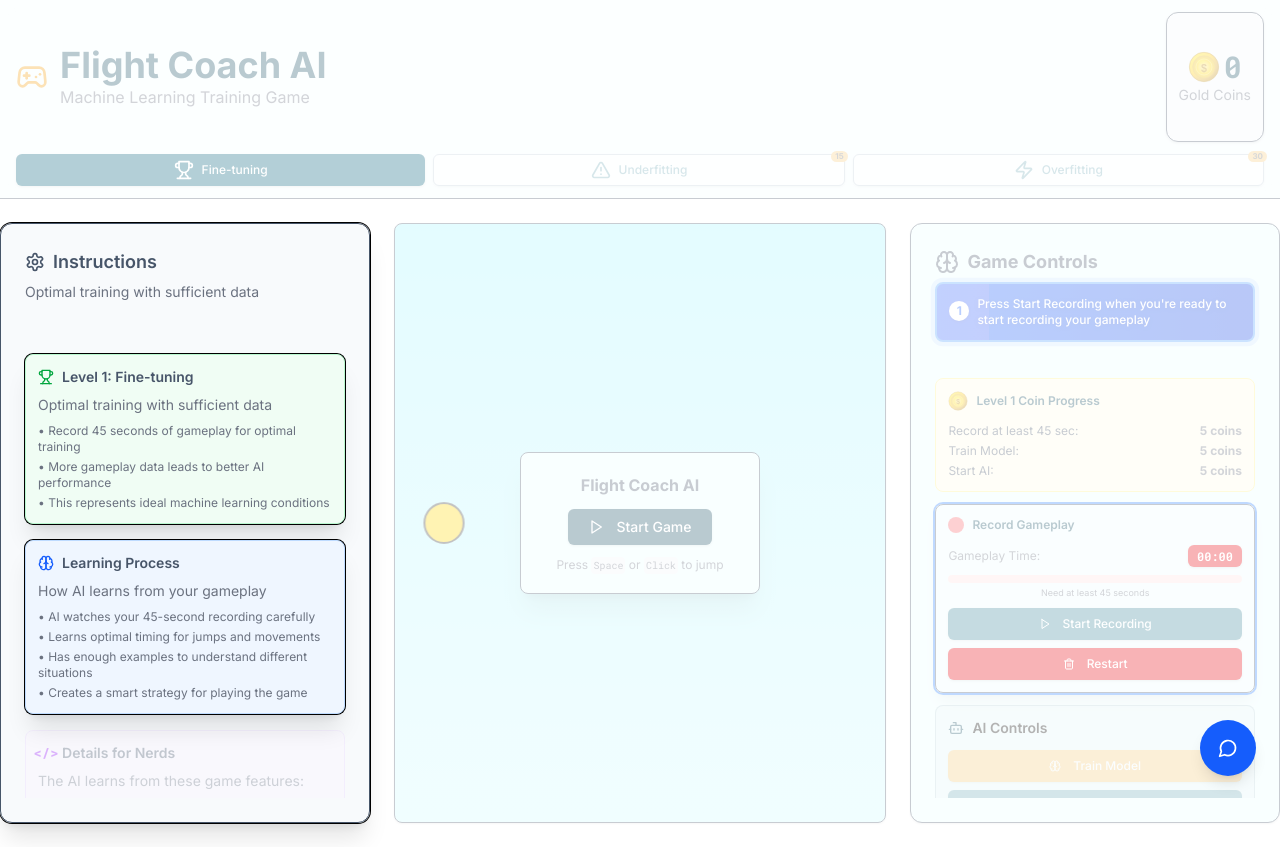
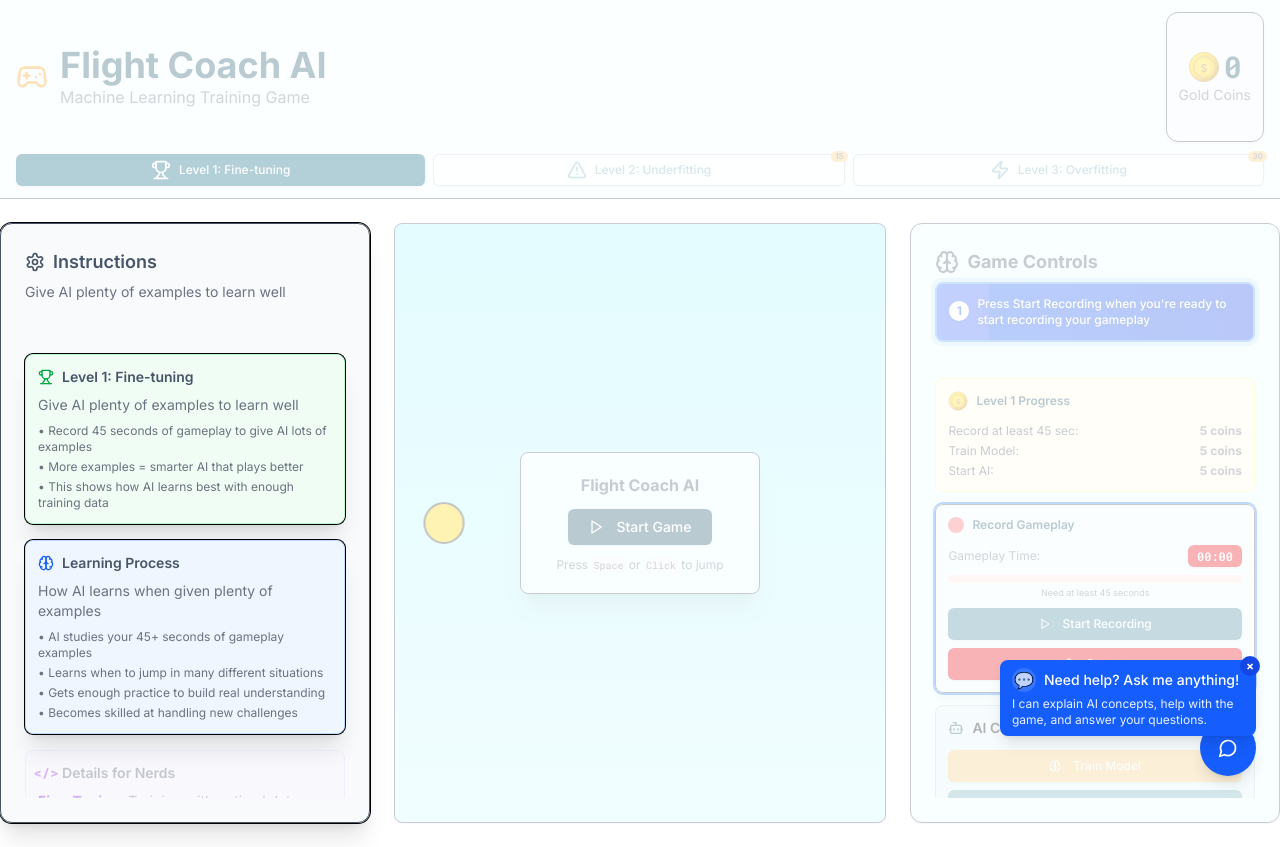
Before and after one commit to Manav1234567/flight_coach_ai, a Next.js app: page / in a window 1280 px wide. Built offline with nearby package versions, Linux system fonts and the light colour scheme.

Commit message:
minor changes

```diff
--- a/app/page.tsx
+++ b/app/page.tsx
@@ -17,7 +17,7 @@ export type Level = "finetuning" | "underfitting" | "overfitting"
 const levelData = {
   finetuning: {
     title: "Level 1: Fine-tuning",
-    description: "Optimal training with sufficient data",
+    description: "Give AI plenty of examples to learn well",
     icon: Trophy,
     color: "text-green-600",
     bgColor: "bg-green-50 dark:bg-green-950/20",
@@ -26,14 +26,14 @@ const levelData = {
     maxDataPoints: null,
     samePipeLength: false,
     instructions: [
-      "Record 45 seconds of gameplay for optimal training",
-      "More gameplay data leads to better AI performance",
-      "This represents ideal machine learning conditions",
+      "Record 45 seconds of gameplay to give AI lots of examples",
+      "More examples = smarter AI that plays better",
+      "This shows how AI learns best with enough training data",
     ],
   },
   underfitting: {
     title: "Level 2: Underfitting",
-    description: "Limited data leads to poor performance",
+    description: "What happens when AI doesn't get enough practice",
     icon: AlertTriangle,
     color: "text-orange-600",
     bgColor: "bg-orange-50 dark:bg-orange-950/20",
@@ -42,14 +42,14 @@ const levelData = {
     maxDataPoints: null,
     samePipeLength: false,
     instructions: [
-      "Record exactly 5 seconds of gameplay for training",
-      "Insufficient gameplay data leads to poor AI performance",
-      "This demonstrates underfitting in machine learning",
+      "Record only 5 seconds - very few examples for AI",
+      "Watch how AI struggles with so little training data",
+      "Like trying to learn driving from just one lesson!",
     ],
   },
   overfitting: {
     title: "Level 3: Overfitting",
-    description: "Too specialized - lacks generalization",
+    description: "AI memorizes patterns but fails on new situations",
     icon: Zap,
     color: "text-purple-600",
     bgColor: "bg-purple-50 dark:bg-purple-950/20",
@@ -58,9 +58,9 @@ const levelData = {
     maxDataPoints: null,
     samePipeLength: true,
     instructions: [
-      "All pipes have identical gap positions for user",
-      "AI still gets random pipes for testing generalization",
-      "Record at least 20 seconds of gameplay",
+      "You get identical pipe patterns during recording",
+      "But AI is tested on random patterns it's never seen",
+      "Shows how memorizing ≠ true understanding",
     ],
   },
 }
@@ -82,6 +82,8 @@ export default function FlappyMLGame() {
   const [visitedLevels, setVisitedLevels] = useState<Set<Level>>(new Set(["finetuning"]))
   const [guidanceCompletedLevels, setGuidanceCompletedLevels] = useState<Set<Level>>(new Set())
   const [isChatOpen, setIsChatOpen] = useState(false)
+  const [showChatHint, setShowChatHint] = useState(true)
+  const [isClient, setIsClient] = useState(false)
 
   // Track animation triggers for current session to prevent multiple triggers
   const animationTriggeredRef = useRef<Record<Level, boolean>>({
@@ -140,17 +142,26 @@ export default function FlappyMLGame() {
   })
 
   useEffect(() => {
+    setIsClient(true)
+
     if (typeof window !== "undefined") {
       const saved = localStorage.getItem("flappyml-level-progress")
       const guidanceDismissed = localStorage.getItem("flappyml-guidance-dismissed")
       const savedVisitedLevels = localStorage.getItem("flappyml-visited-levels")
       const savedGuidanceCompleted = localStorage.getItem("flappyml-guidance-completed")
+      const chatHintDismissed = localStorage.getItem("flappyml-chat-hint-dismissed")
 
       console.log("[Guidance] localStorage check:", {
         guidanceDismissed,
         savedGuidanceCompleted,
-        currentLevel
+        currentLevel,
+        chatHintDismissed
       })
+
+      // Set chat hint visibility immediately on mount
+      if (chatHintDismissed) {
+        setShowChatHint(false)
+      }
 
       // Remove global guidance dismissal - guidance is now per-level
       // if (guidanceDismissed) {
@@ -440,8 +451,19 @@ export default function FlappyMLGame() {
     setGuidanceCompletedLevels(prev => new Set([...prev, currentLevel]))
   }
 
+  const handleDismissChatHint = () => {
+    setShowChatHint(false)
+    if (typeof window !== "undefined") {
+      localStorage.setItem("flappyml-chat-hint-dismissed", "true")
+    }
+  }
+
   const handleChatOpen = () => {
     setIsChatOpen(true)
+    // Dismiss chat hint when user discovers and opens chat
+    if (showChatHint) {
+      handleDismissChatHint()
+    }
     if (gameEngine) {
       gameEngine.pause()
     }
@@ -487,13 +509,13 @@ export default function FlappyMLGame() {
       case 1:
         return "Press Start Recording when you're ready to start recording your gameplay"
       case 2:
-        return "Keep playing to collect enough training data"
+        return "Keep playing for 45 secs to collect enough training data"
       case 3:
         return "Now train the AI model with your recorded gameplay"
       case 4:
-        return "Start the AI to see how well it learned from you!"
+        return "AI learns from you gameplay and will perform better! Start the AI after training."
       case 5:
-        return "Great! Try the next level to learn more AI concepts"
+        return "Now you can see how the AI calculates the path and determines the next move automously!"
       default:
         return ""
     }
@@ -717,7 +739,7 @@ export default function FlappyMLGame() {
                     title={!unlocked ? `Need ${coinsNeeded} coins to unlock` : ""}
                   >
                     <Icon className="h-3 w-3 sm:h-4 sm:w-4 lg:h-5 lg:w-5" />
-                    <span className="hidden sm:inline">{config.title.split(": ")[1]}</span>
+                    <span className="hidden sm:inline">{config.title}</span>
                     <span className="sm:hidden">
                       {level === "finetuning" ? "L1" : level === "underfitting" ? "L2" : "L3"}
                     </span>
@@ -785,33 +807,33 @@ export default function FlappyMLGame() {
                       Learning Process
                     </h4>
                     <p className="text-xs lg:text-sm text-muted-foreground mb-2">
-                      {currentLevel === "finetuning" && "How AI learns from your gameplay"}
-                      {currentLevel === "underfitting" && "Why short recordings create poor AI"}
-                      {currentLevel === "overfitting" && "How repetitive patterns limit AI flexibility"}
+                      {currentLevel === "finetuning" && "How AI learns when given plenty of examples"}
+                      {currentLevel === "underfitting" && "What happens when AI gets too few examples"}
+                      {currentLevel === "overfitting" && "When AI memorizes instead of truly learning"}
                     </p>
                     <ul className="text-xs text-muted-foreground space-y-1">
                       {currentLevel === "finetuning" && (
                         <>
-                          <li>• AI watches your 45-second recording carefully</li>
-                          <li>• Learns optimal timing for jumps and movements</li>
-                          <li>• Has enough examples to understand different situations</li>
-                          <li>• Creates a smart strategy for playing the game</li>
+                          <li>• AI studies your 45+ seconds of gameplay examples</li>
+                          <li>• Learns when to jump in many different situations</li>
+                          <li>• Gets enough practice to build real understanding</li>
+                          <li>• Becomes skilled at handling new challenges</li>
                         </>
                       )}
                       {currentLevel === "underfitting" && (
                         <>
-                          <li>• Only 5 seconds isn't enough time to learn properly</li>
-                          <li>• AI doesn't see enough examples of different situations</li>
-                          <li>• Like learning to drive from just one parking attempt</li>
-                          <li>• Results in poor performance and random behavior</li>
+                          <li>• Only 5 seconds gives AI very few examples to study</li>
+                          <li>• Not enough practice to learn proper timing</li>
+                          <li>• Like learning basketball from watching one shot!</li>
+                          <li>• AI makes mostly random, unskilled moves</li>
                         </>
                       )}
                       {currentLevel === "overfitting" && (
                         <>
-                          <li>• All pipes have identical gaps during your recording</li>
-                          <li>• AI becomes too specialized for this specific pattern</li>
-                          <li>• Struggles when tested with different pipe arrangements</li>
-                          <li>• Like memorizing answers instead of understanding concepts</li>
+                          <li>• AI sees only identical pipe patterns during training</li>
+                          <li>• Memorizes exact timing for these specific patterns</li>
+                          <li>• Fails when pipes are in different positions</li>
+                          <li>• Like memorizing one math problem instead of learning math!</li>
                         </>
                       )}
                     </ul>
@@ -826,6 +848,16 @@ export default function FlappyMLGame() {
                       <span className="h-3 w-3 lg:h-4 lg:w-4 text-purple-600 inline-flex items-center justify-center font-mono font-bold">&lt;/&gt;</span>
                       Details for Nerds
                     </h4>
+                    <div className="text-xs lg:text-sm text-muted-foreground mb-2">
+                      <strong className="text-purple-700 dark:text-purple-300 capitalize">
+                        {currentLevel === "finetuning" ? "Fine-tuning" : currentLevel === "underfitting" ? "Underfitting" : "Overfitting"}:
+                      </strong>
+                      <span className="ml-1">
+                        {currentLevel === "finetuning" && "Training with optimal data amount and additional expert examples"}
+                        {currentLevel === "underfitting" && "Training with insufficient data, leading to poor model performance"}
+                        {currentLevel === "overfitting" && "Training on repetitive patterns, causing poor generalization"}
+                      </span>
+                    </div>
                     <p className="text-xs lg:text-sm text-muted-foreground mb-2">
                       The AI learns from these game features:
                     </p>
@@ -897,6 +929,34 @@ export default function FlappyMLGame() {
         isOpen={isChatOpen}
         onClick={() => isChatOpen ? handleChatClose() : handleChatOpen()}
       />
+
+      {/* Chat Discovery Hint */}
+      {isClient && showChatHint && showGuidance && (currentStep === 1 || currentStep === 2) && !isChatOpen && (
+        <div className="fixed bottom-16 right-6 z-50 max-w-64 animate-in fade-in slide-in-from-bottom-2 duration-500">
+          <div className="bg-blue-600 text-white px-3 py-2 rounded-lg shadow-lg relative">
+            <button
+              onClick={handleDismissChatHint}
+              className="absolute -top-1 -right-1 bg-blue-700 hover:bg-blue-800 text-white rounded-full w-5 h-5 flex items-center justify-center text-xs font-bold transition-colors"
+            >
+              ×
+            </button>
+            <div className="flex items-center gap-2">
+              <div className="w-6 h-6 bg-white/20 rounded-full flex items-center justify-center animate-pulse">
+                💬
+              </div>
+              <div className="text-sm font-medium">
+                Need help? Ask me anything!
+              </div>
+            </div>
+            <div className="text-xs opacity-90 mt-1">
+              I can explain AI concepts, help with the game, and answer your questions.
+            </div>
+            {/* Arrow pointing to chat button */}
+            <div className="absolute -bottom-2 right-4 w-0 h-0 border-l-4 border-r-4 border-t-4 border-l-transparent border-r-transparent border-t-blue-600"></div>
+          </div>
+        </div>
+      )}
+
       <ChatModal
         isOpen={isChatOpen}
         onClose={handleChatClose}
--- a/components/control-panel.tsx
+++ b/components/control-panel.tsx
@@ -252,7 +252,7 @@ export function ControlPanel({
               <CoinIcon size={16} className="sm:w-5 sm:h-5" />
               <span className="text-[9px] sm:text-[11px] md:text-xs font-semibold text-foreground">
                 {currentLevel === "finetuning" ? "Level 1" : currentLevel === "underfitting" ? "Level 2" : "Level 3"}{" "}
-                Coin Progress
+                Progress
               </span>
             </div>
             <div className="space-y-1 text-[8px] sm:text-[10px] md:text-xs">
```
Also changed, not shown: 1 other file (tests, documents, lock files or other folders).
